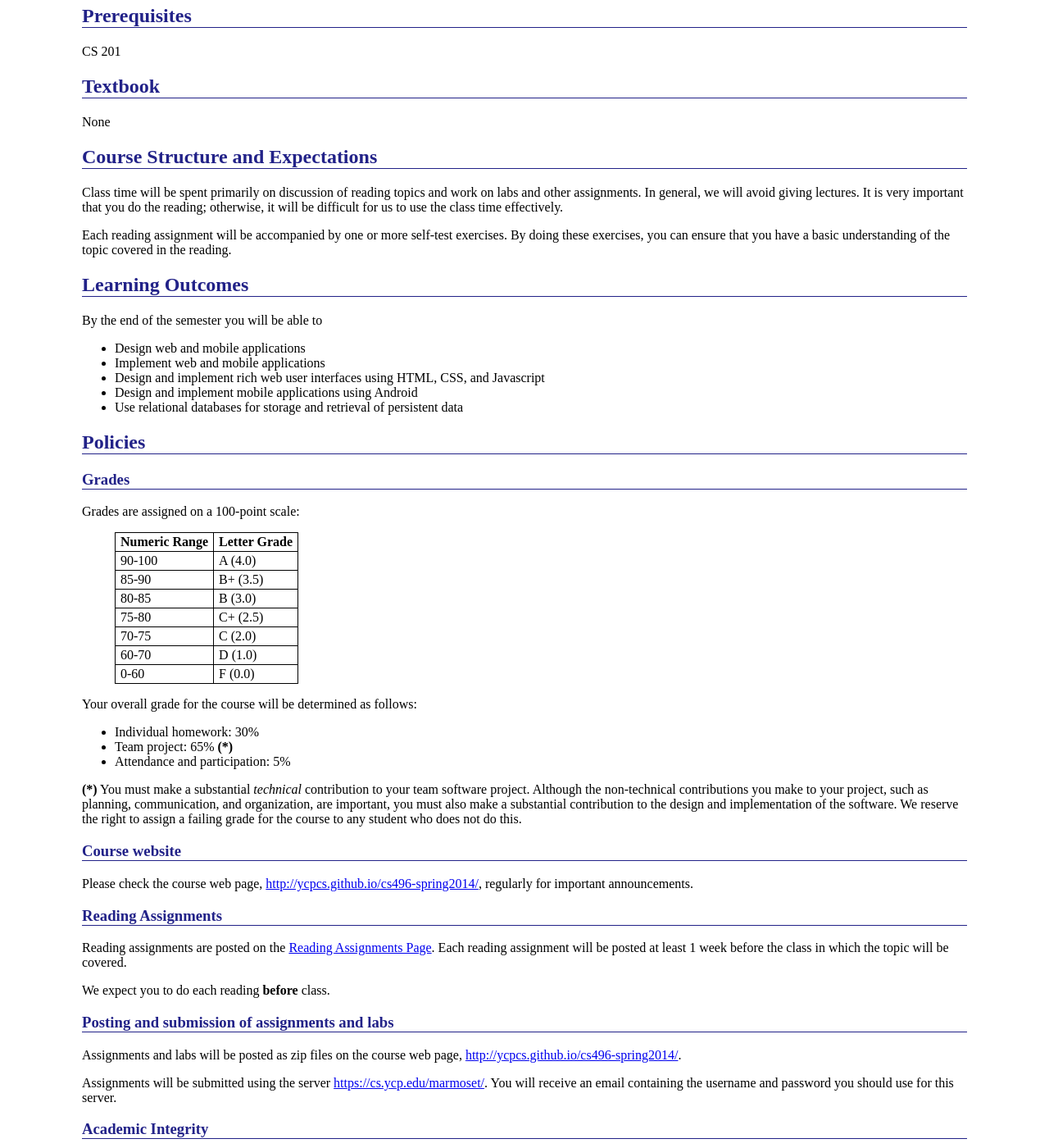
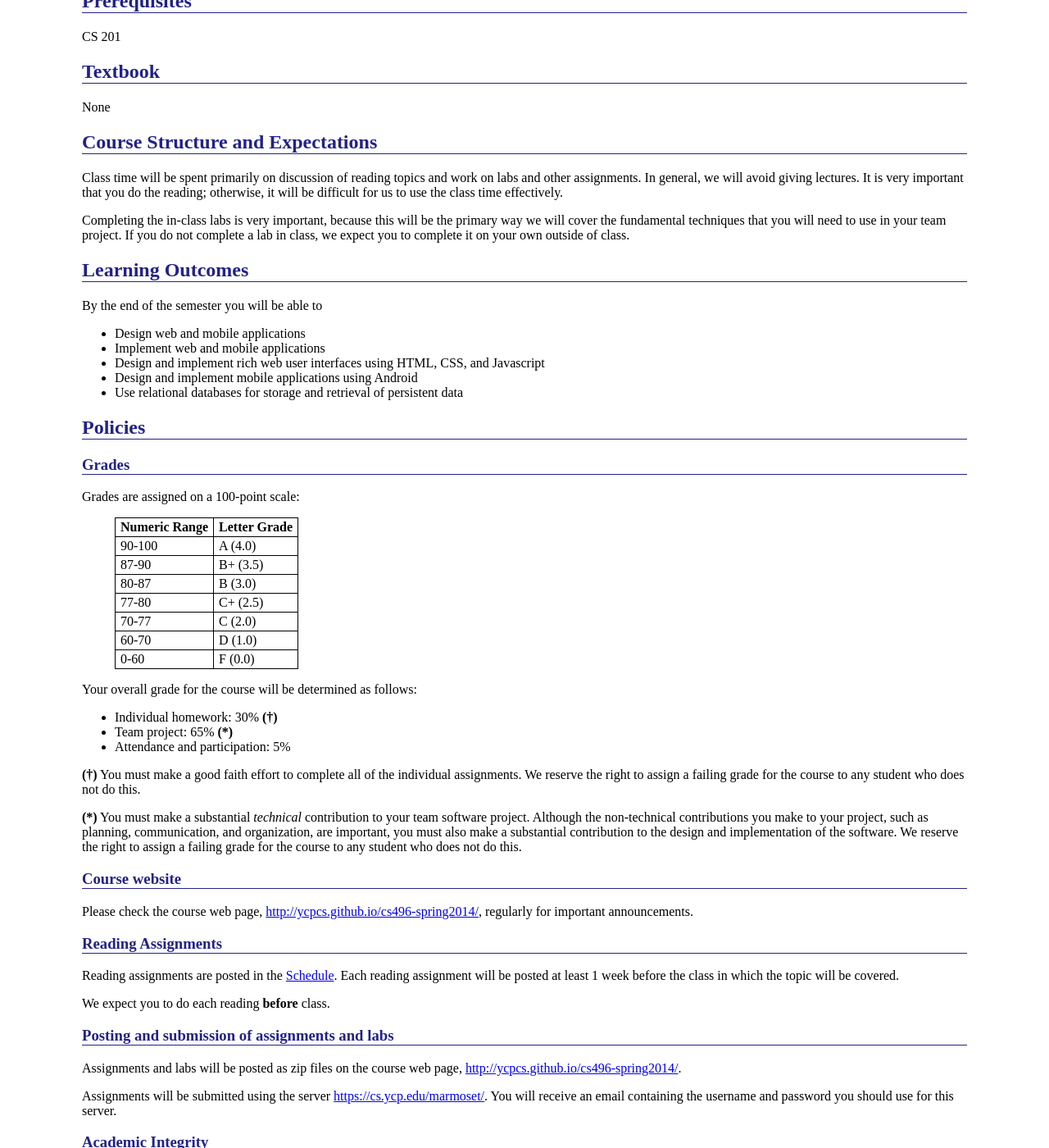
Before and after one commit to ycpcs/cs496-spring2014, a Jekyll site: the page built from syllabus.md, in a window 1280 px wide and 1400 px high, scrolled down 741 px. Shown: the whole window at 82% size. Built offline with Jekyll 4.4.1, drawn with Linux system fonts in a browser that asks for light colours; Markdown is read by kramdown in place of the engine named in the settings; some of the changed text lies outside the part shown.

Commit message:
getting ready!

```diff
--- a/syllabus.md
+++ b/syllabus.md
@@ -52,7 +51,7 @@ Course Structure and Expectations
 
 Class time will be spent primarily on discussion of reading topics and work on labs and other assignments. In general, we will avoid giving lectures. It is very important that you do the reading; otherwise, it will be difficult for us to use the class time effectively.
 
-Each reading assignment will be accompanied by one or more self-test exercises. By doing these exercises, you can ensure that you have a basic understanding of the topic covered in the reading.
+Completing the in-class labs is very important, because this will be the primary way we will cover the fundamental techniques that you will need to use in your team project.  If you do not complete a lab in class, we expect you to complete it on your own outside of class.
 
 Learning Outcomes
 -----------------
@@ -75,18 +74,20 @@ Grades are assigned on a 100-point scale:
 > Numeric Range|Letter Grade
 > -------------|------------
 > 90-100|A (4.0)
-> 85-90|B+ (3.5)
-> 80-85|B (3.0)
-> 75-80|C+ (2.5)
-> 70-75|C (2.0)
+> 87-90|B+ (3.5)
+> 80-87|B (3.0)
+> 77-80|C+ (2.5)
+> 70-77|C (2.0)
 > 60-70|D (1.0)
 > 0-60|F (0.0)
 
 Your overall grade for the course will be determined as follows:
 
--   Individual homework: 30%
+-   Individual homework: 30% **(&dagger;)**
 -   Team project: 65% **(\*)**
 -   Attendance and participation: 5%
+
+**(&dagger;)** You must make a good faith effort to complete all of the individual assignments.  We reserve the right to assign a failing grade for the course to any student who does not do this.
 
 **(\*)** You must make a substantial *technical* contribution to your team software project. Although the non-technical contributions you make to your project, such as planning, communication, and organization, are important, you must also make a substantial contribution to the design and implementation of the software. We reserve the right to assign a failing grade for the course to any student who does not do this.
 
@@ -96,7 +97,7 @@ Please check the course web page, <http://ycpcs.github.io/cs496-spring2014/>, re
 
 ### Reading Assignments
 
-Reading assignments are posted on the [Reading Assignments Page](reading.html). Each reading assignment will be posted at least 1 week before the class in which the topic will be covered.
+Reading assignments are posted in the [Schedule](schedule.html). Each reading assignment will be posted at least 1 week before the class in which the topic will be covered.
 
 We expect you to do each reading **before** class.
 
```
Also changed, not shown: other parts of syllabus.md (+1 -2 lines), assign/index.md (added, +17 -0 lines), index.md (+1 -0 lines), lectures/lecture03.md (+2 -0 lines), reading.md (deleted, +0 -13 lines), schedule.md (added, +32 -0 lines).
